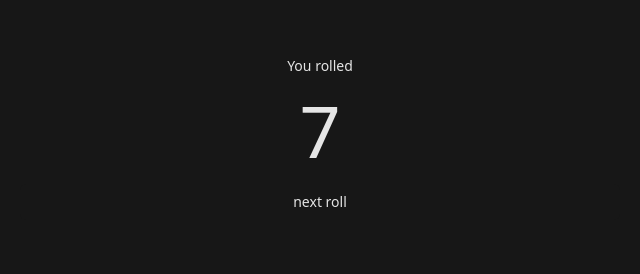
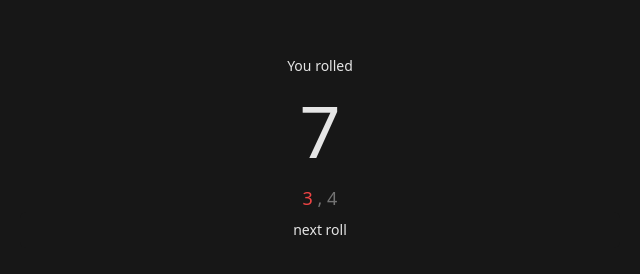
Before and after one commit to aritropaul/catanator, a Next.js app: page /dice in a window 1280 px wide. Shown: the part 229-503 px from the top of the page, without its empty margins (320-960 px from the left). Built offline with nearby package versions, Linux system fonts and the light colour scheme.

Commit message:
new dice logic

```diff
--- a/app/dice/dice.ts
+++ b/app/dice/dice.ts
@@ -1,5 +1,18 @@
 const numbers = [2,3,4,5,6,7,8,9,10,11,12]
 const probs = [1/36, 1/18, 1/12, 1/9, 5/36, 1/6, 5/36, 1/9, 1/12, 1/18, 1/36]
+const ways = [
+    ['1,1'],
+    ['1,2', '2,1'],
+    ['1,3', '3,1', '2,2'],
+    ['1,4', '2,3', '3,2', '4,1'],
+    ['1,5', '2,4', '3,3', '4,2', '5,1'],
+    ['1,6', '2,5', '3,4', '4,3', '5,2', '6,1'],
+    ['2,6', '3,5', '4,4', '5,3', '6,2'],
+    ['3,6', '4,5', '5,4', '6,3'],
+    ['4,6', '5,5', '6,4'],
+    ['5,6', '6,5'],
+    ['6,6'],
+]
 const totalItems = 150
 
 function generatePool() {
@@ -16,8 +29,10 @@ function generatePool() {
 function diceRoll(pool: number[]) {
     let randomIndex = Math.floor(Math.random() * pool.length)
     let randomRoll = pool[randomIndex];
+    let way = ways[randomRoll-2]
+    let randomWay = way[Math.floor(Math.random() * way.length)]
     pool.splice(randomIndex, 1);
-    return {randomRoll , pool}
+    return {randomRoll , pool, randomWay}
 }
 
 function dieRolls(times: number) {
--- a/app/dice/page.tsx
+++ b/app/dice/page.tsx
@@ -11,12 +11,14 @@ export default function Page(){
   const [rolls, setRolls] = useState(7);
   const [data, setData] = useState([ 0, 0, 0, 0, 0, 0, 0, 0, 0, 0, 0, 0 ])
   const [pools, setPools] = useState(generatePool())
+  const [way, setWay] = useState('3,4')
 
   function handleRoll() {
       let roll = diceRoll(pools)
       console.log(roll)
       setRolls(roll.randomRoll)
       setPools(roll.pool)
+      setWay(roll.randomWay)
       if (pools.length < 10) {
         setPools(generatePool())
       }
@@ -28,8 +30,9 @@ export default function Page(){
         <div className='md:inline-block items-center justify-between w-full text-neutral-200 font-normal md:px-0 px-4'>
           <div className='w-full text-sm font-normal text-neutral-200 items-center justify-between text-center'>You rolled</div>
           <div className='text-[72px] items-center justify-between w-full text-neutral-200 text-center font-normal md:px-0 px-4'>
-            {/* { rolls[0] } , { rolls[1] } */ rolls}
+            {rolls}
           </div>
+          <div className='text-lg text-neutral-500 items-center text-center'> <span className='text-red-500'>{way.split(',')[0]}</span> , {way.split(',')[1]}</div>
           <Button className='dark w-full bg-neutral-900 text-neutral-200 hover:bg-neutral-900 border-none px-0 font-normal' onClick={handleRoll} variant="link">
             next roll
           </Button>
```
